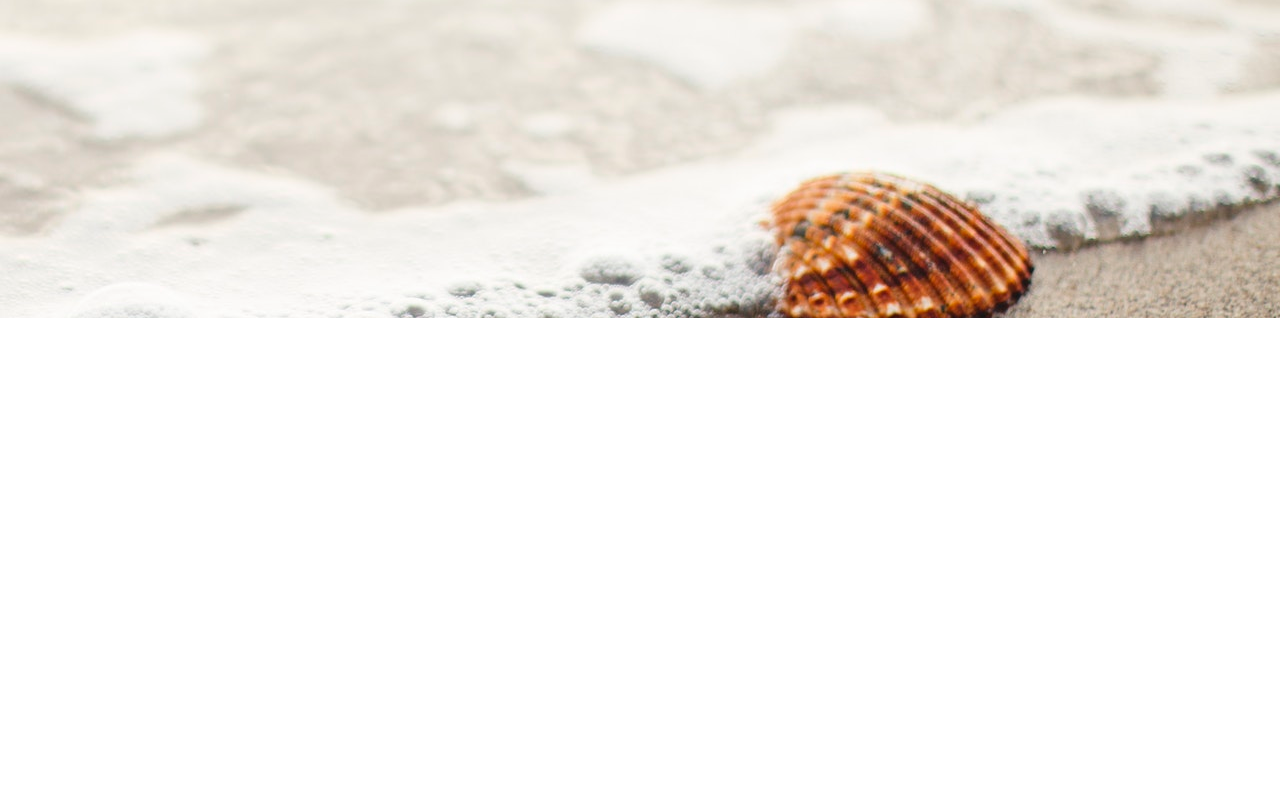
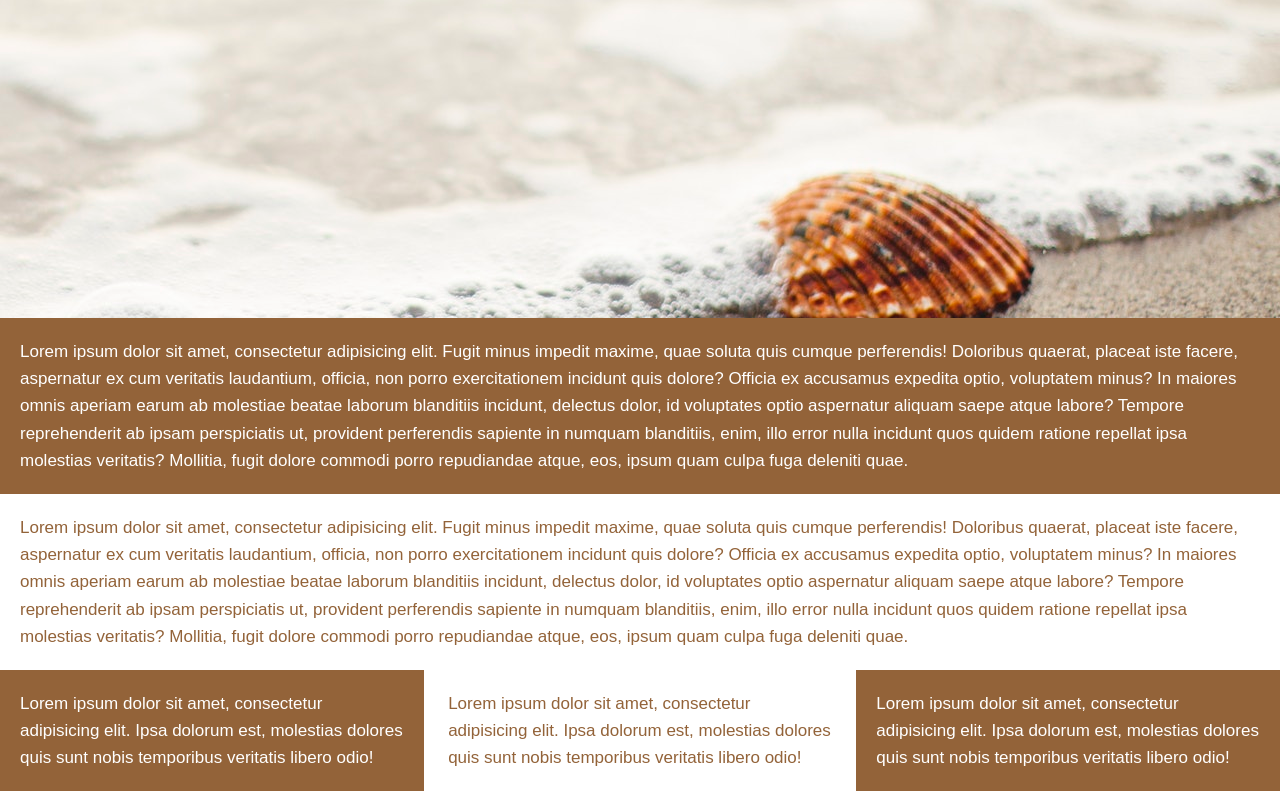
Before and after one commit to Andrii-volk/Css-block-model, a plain HTML site: page index.html in a window 1280 px wide. Shown: the part 482-1273 px from the top of the page. Before the commit the page ends 800 px from the top, so only its background shows below. Drawn offline with Linux system fonts and the light colour scheme.

Commit message:
Add style css

```diff
--- a/assets/styles/style.css
+++ b/assets/styles/style.css
@@ -1,5 +1,8 @@
 * {
   box-sizing: border-box;
+}
+* p {
+  margin: 0;
 }
 body {
   margin: 0;
@@ -39,3 +42,22 @@ body {
   line-height: 28.8px;
   font-size: 18px;
 }
+.bg-color-darc {
+  padding: 20px;
+  background-color: #936339;
+  font-size: 17px;
+  color: #ffffff;
+  line-height: 1.6;
+}
+.bg-color-light {
+   padding: 20px;
+  background-color: #ffffff;
+  font-size: 17px;
+  color: #936339;
+  line-height: 1.6;
+}
+.inline {
+  width:33.1%;
+  display: inline-block;
+  text-align: left;
+}
--- a/index.html
+++ b/index.html
@@ -13,8 +13,24 @@
         Lorem ipsum dolor sit amet, consectetur adipisicing elit. Modi officiis
         ipsum officia numquam expedita ullam.
       </p>
-      <a class="read" href="">read more</a>
+      <a class="read" href="#">read more</a>
     </section>
-    <section></section>
+    <section>
+      <article class="bg-color-darc">
+        <p>Lorem ipsum dolor sit amet, consectetur adipisicing elit. Fugit minus impedit maxime, quae soluta quis cumque perferendis! Doloribus quaerat, placeat iste facere, aspernatur ex cum veritatis laudantium, officia, non porro exercitationem incidunt quis dolore? Officia ex accusamus expedita optio, voluptatem minus? In maiores omnis aperiam earum ab molestiae beatae laborum blanditiis incidunt, delectus dolor, id voluptates optio aspernatur aliquam saepe atque labore? Tempore reprehenderit ab ipsam perspiciatis ut, provident perferendis sapiente in numquam blanditiis, enim, illo error nulla incidunt quos quidem ratione repellat ipsa molestias veritatis? Mollitia, fugit dolore commodi porro repudiandae atque, eos, ipsum quam culpa fuga deleniti quae.</p>
+      </article>
+      <article class="bg-color-light">
+        <p>Lorem ipsum dolor sit amet, consectetur adipisicing elit. Fugit minus impedit maxime, quae soluta quis cumque perferendis! Doloribus quaerat, placeat iste facere, aspernatur ex cum veritatis laudantium, officia, non porro exercitationem incidunt quis dolore? Officia ex accusamus expedita optio, voluptatem minus? In maiores omnis aperiam earum ab molestiae beatae laborum blanditiis incidunt, delectus dolor, id voluptates optio aspernatur aliquam saepe atque labore? Tempore reprehenderit ab ipsam perspiciatis ut, provident perferendis sapiente in numquam blanditiis, enim, illo error nulla incidunt quos quidem ratione repellat ipsa molestias veritatis? Mollitia, fugit dolore commodi porro repudiandae atque, eos, ipsum quam culpa fuga deleniti quae.</p>
+      </article>
+          <article class="bg-color-darc inline">
+            <p>Lorem ipsum dolor sit amet, consectetur adipisicing elit. Ipsa dolorum est, molestias dolores quis sunt nobis temporibus veritatis libero odio!</p>
+          </article>
+          <article class="bg-color-light inline">
+            <p>Lorem ipsum dolor sit amet, consectetur adipisicing elit. Ipsa dolorum est, molestias dolores quis sunt nobis temporibus veritatis libero odio!</p>
+          </article>
+          <article class="bg-color-darc inline">
+            <p>Lorem ipsum dolor sit amet, consectetur adipisicing elit. Ipsa dolorum est, molestias dolores quis sunt nobis temporibus veritatis libero odio!</p>
+          </article>
+    </section>
   </body>
 </html>
```
